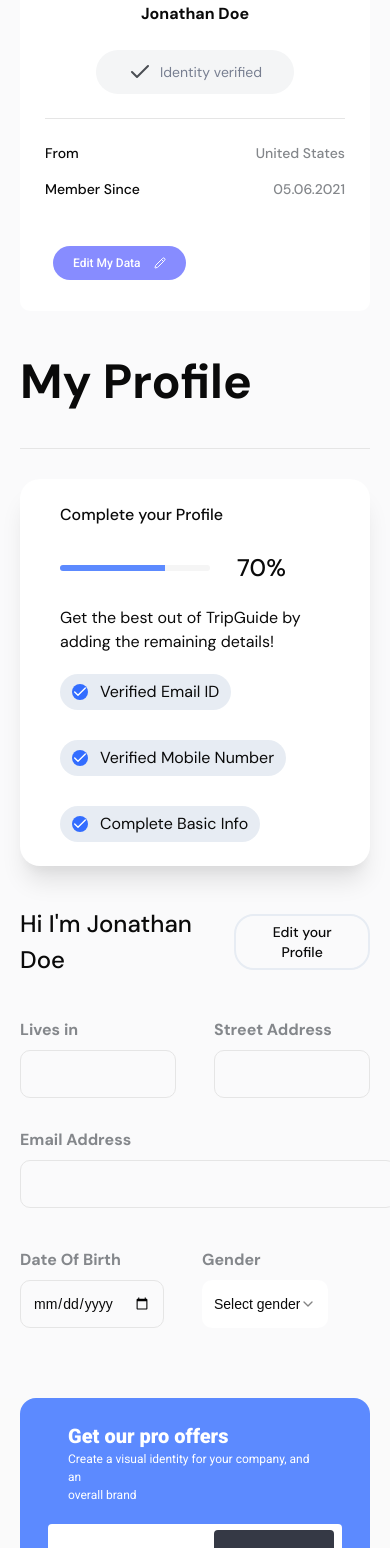
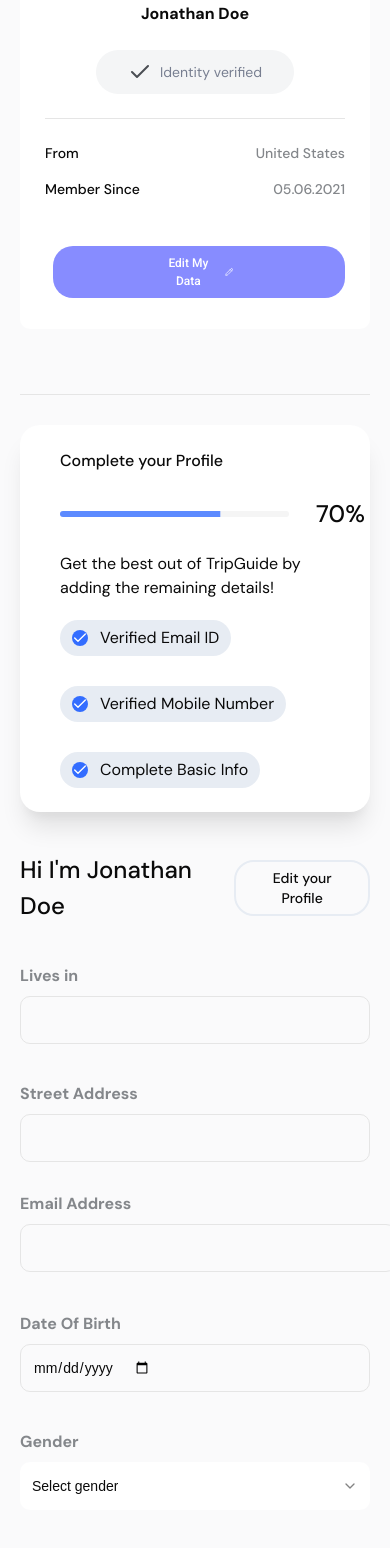
Before and after one commit to paulinasprojects/tripguide-dev, a Next.js app: page /profile in a window 390 px wide. Shown: the part 432-1980 px from the top of the page. Built offline with nearby package versions, Linux system fonts and the light colour scheme.

Commit message:
added small css improvements

```diff
--- a/src/components/my-profile-settings.tsx
+++ b/src/components/my-profile-settings.tsx
@@ -7,7 +7,7 @@ const MyProfileSettings = () => {
   return (
     <div>
       <div>
-        <h2 className="text-headlineOne font-bold font-dm-sans">My Profile</h2>
+        <h2 className="lg:text-headlineOne md:text-headlineThree font-bold font-dm-sans max-sm:hidden md:block">My Profile</h2>
       </div>
       <Separator className="my-[30px] xl:w-[787px] lg:w-[350px] md:w-[350px]"/>
       <div className=" bg-white rounded-[20px] | card-box-shadow">
@@ -15,7 +15,7 @@ const MyProfileSettings = () => {
           <div className="flex items-center max-sm:items-start max-sm:flex-col gap-[23px]">
             <span className="lg:text-headlineFour font-medium font-dm-sans md:text-sm">Complete your Profile</span>
             <div className="flex gap-[27px] items-center">
-              <Progress value={70} className="xl:w-[330px] lg:w-[250px] md:w-[150px] max-sm:w-[150px]"/>
+              <Progress value={70} className="xl:w-[330px] lg:w-[250px] md:w-[150px] max-sm:w-[229px]"/>
               <span className="text-headlineFour font-medium font-dm-sans">70%</span>
             </div>
           </div>
--- a/src/components/my-profile.tsx
+++ b/src/components/my-profile.tsx
@@ -35,7 +35,7 @@ const MyProfile = () => {
           </div>
         </div>
         <div className='mt-[47px] ml-2'>
-          <button className='flex items-center justify-center gap-[13px] bg-[#878CFF] rounded-[20px] xl:px-20 lg:px-5 md:px-5 max-sm:px-5 py-2 text-[12px] text-white font-medium font-font-roboto'>
+          <button className='flex items-center justify-center gap-[13px] bg-[#878CFF] rounded-[20px] xl:px-20 lg:px-5 md:px-5 max-sm:px-28 py-2 text-[12px] text-white font-medium font-font-roboto'>
             Edit My Data
             <Pencil className='size-[12px]'/>
           </button>
--- a/src/components/profile-settings-form.tsx
+++ b/src/components/profile-settings-form.tsx
@@ -42,7 +42,7 @@ const ProfileSettingsForm = () => {
             <span className='text-headlineFour font-medium font-dm-sans'>Hi I&apos;m Jonathan Doe</span>
             <button className='border-2 border-[#E7ECF3] text-sm font-dm-sans font-medium rounded-[20px] px-4 py-1.5' type='submit'>Edit your Profile</button>
           </div>
-          <div className='mt-10 flex gap-[38px]'>
+          <div className='mt-10 flex gap-[38px] max-sm:flex-col'>
             <FormField
               control={form.control}
               name='livesIn'
@@ -85,7 +85,7 @@ const ProfileSettingsForm = () => {
               )}
             />
           </div>
-          <div className='mt-10 flex gap-[38px]'>
+          <div className='mt-10 flex gap-[38px] max-sm:flex-col'>
             <FormField
               control={form.control}
               name='dateOfBirth'
```
